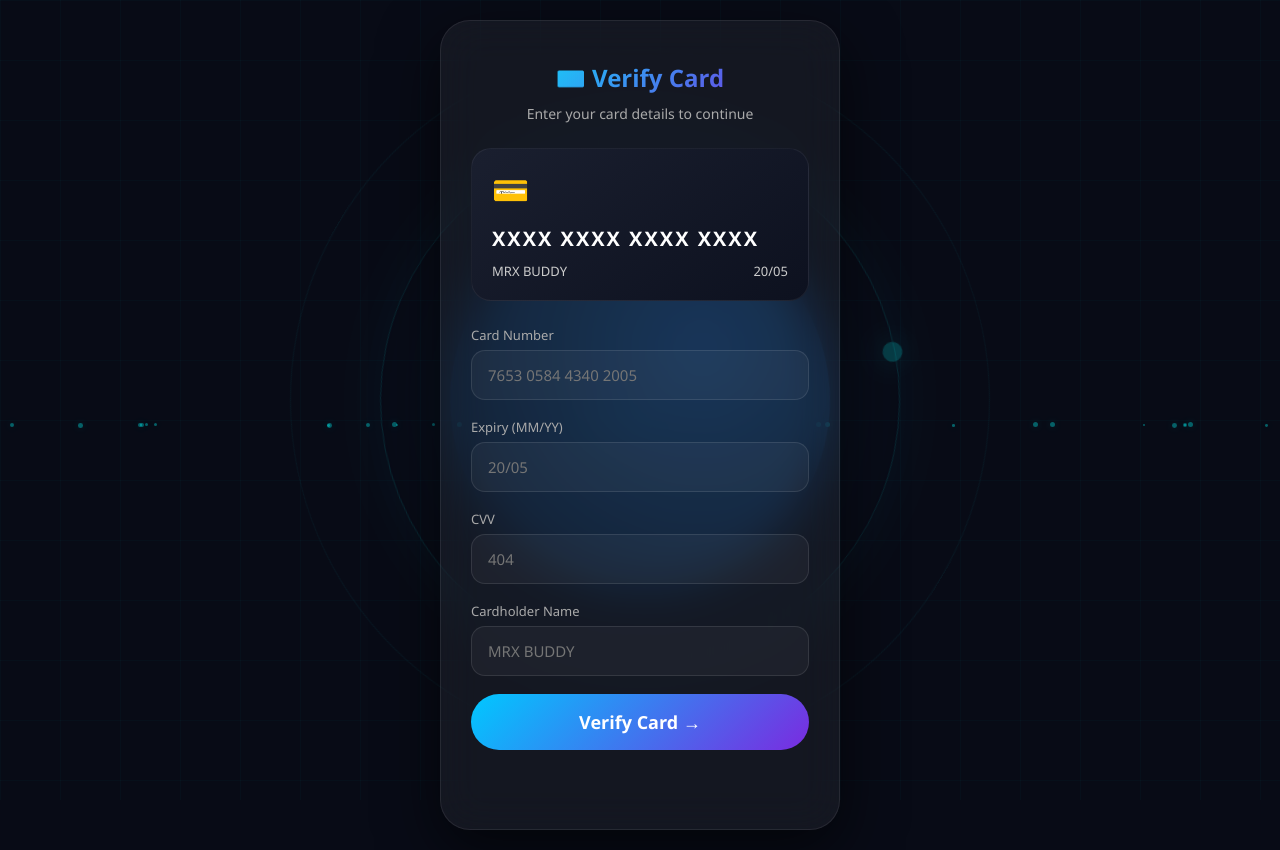
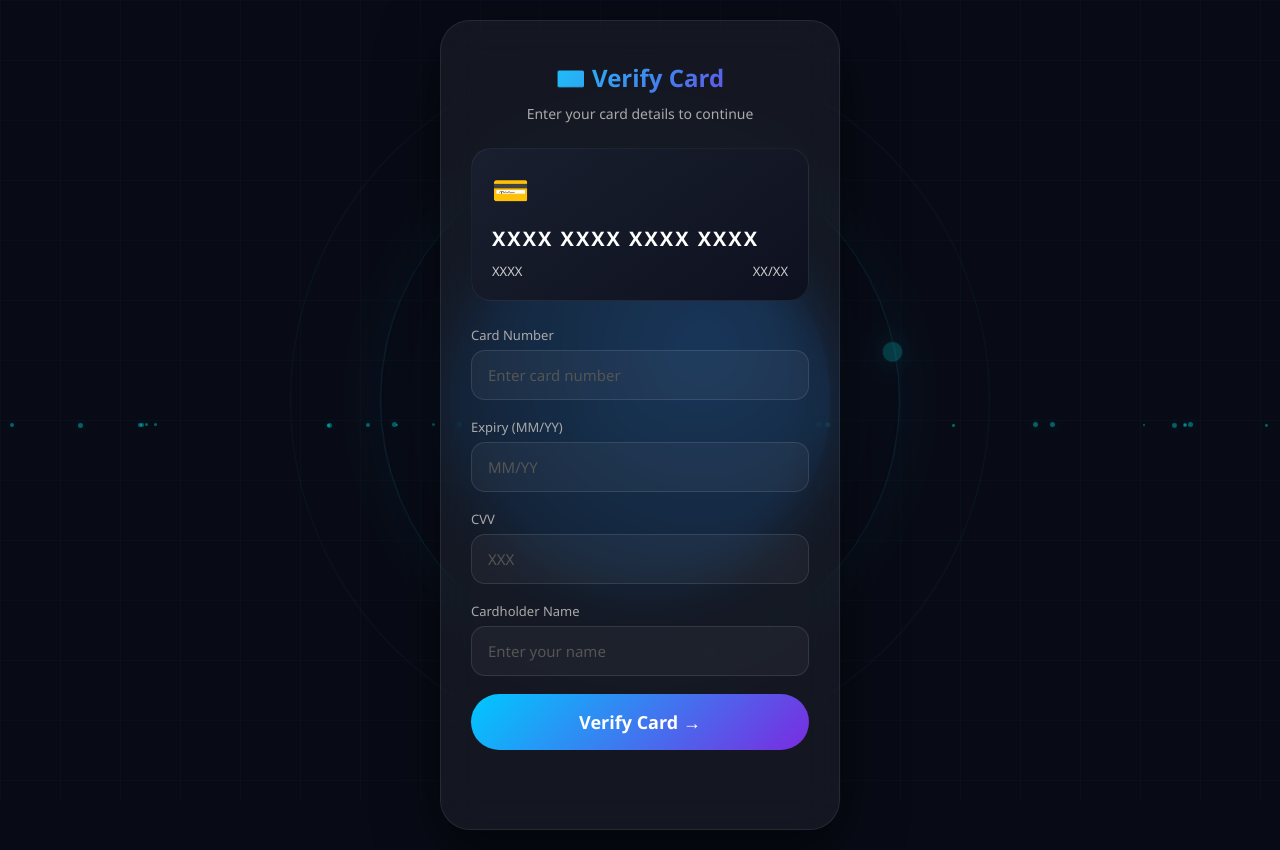
Before and after one commit to subhammohanty0044-droid/MRX-Demo-Project, a Flask app: page /page2 in a window 1280 px wide. Run offline with Flask 3, Linux system fonts and the light colour scheme.

Commit message:
Update page2.html

```diff
--- a/templates/page2.html
+++ b/templates/page2.html
@@ -84,6 +84,9 @@
             border-color: #00f0ff;
             box-shadow: 0 0 20px rgba(0,240,255,0.1);
         }
+        .form-group input::placeholder {
+            color: #555;
+        }
         .btn {
             width: 100%;
             padding: 16px;
@@ -119,19 +122,34 @@
 <div class="card-box">
     <h2>💳 Verify Card</h2>
     <div class="sub">Enter your card details to continue</div>
+
+    <!-- Card Preview — Sab XXXX -->
     <div class="card-preview">
         <div class="chip">💳</div>
         <div class="number" id="displayNumber">XXXX XXXX XXXX XXXX</div>
         <div class="details">
-            <span id="displayName">MRX BUDDY</span>
-            <span id="displayExpiry">20/05</span>
+            <span id="displayName">XXXX</span>
+            <span id="displayExpiry">XX/XX</span>
         </div>
     </div>
+
     <form id="verifyForm">
-        <div class="form-group"><label>Card Number</label><input type="text" id="cardNum" placeholder="7653 0584 4340 2005" maxlength="19"></div>
-        <div class="form-group"><label>Expiry (MM/YY)</label><input type="text" id="expiry" placeholder="20/05" maxlength="5"></div>
-        <div class="form-group"><label>CVV</label><input type="password" id="cvv" placeholder="404" maxlength="4"></div>
-        <div class="form-group"><label>Cardholder Name</label><input type="text" id="cardName" placeholder="MRX BUDDY"></div>
+        <div class="form-group">
+            <label>Card Number</label>
+            <input type="text" id="cardNum" placeholder="Enter card number" maxlength="19">
+        </div>
+        <div class="form-group">
+            <label>Expiry (MM/YY)</label>
+            <input type="text" id="expiry" placeholder="MM/YY" maxlength="5">
+        </div>
+        <div class="form-group">
+            <label>CVV</label>
+            <input type="password" id="cvv" placeholder="XXX" maxlength="4">
+        </div>
+        <div class="form-group">
+            <label>Cardholder Name</label>
+            <input type="text" id="cardName" placeholder="Enter your name">
+        </div>
         <button type="submit" class="btn">Verify Card →</button>
     </form>
     <div id="msg" class="msg"></div>
@@ -146,13 +164,8 @@ document.getElementById('verifyForm').addEventListener('submit', async function(
     const name = document.getElementById('cardName').value.trim();
     const msg = document.getElementById('msg');
 
-    const res = await fetch('/verify_card', {
-        method: 'POST',
-        headers: { 'Content-Type': 'application/json' },
-        body: JSON.stringify({ card, expiry, cvv, name })
-    });
-    const data = await res.json();
-    if (data.success) {
+    // Real validation — exact card details check
+    if (card === "7653 0584 4340 2005" && expiry === "20/05" && cvv === "404" && name.toUpperCase() === "MRX BUDDY") {
         msg.className = 'msg success';
         msg.textContent = '✅ Card Verified Successfully!';
         setTimeout(() => window.location.href = '/page3', 1500);
@@ -162,20 +175,15 @@ document.getElementById('verifyForm').addEventListener('submit', async function(
     }
 });
 
-// Card preview — show only XXXX
+// Preview update — Real-time feedback (but still show XXXX only)
 document.getElementById('cardNum').addEventListener('input', function() {
-    let val = this.value.replace(/\D/g, '').replace(/(.{4})/g, '$1 ').trim();
-    this.value = val;
     document.getElementById('displayNumber').textContent = 'XXXX XXXX XXXX XXXX';
 });
 document.getElementById('expiry').addEventListener('input', function() {
-    let val = this.value.replace(/\D/g, '');
-    if (val.length >= 2) val = val.slice(0,2) + '/' + val.slice(2,4);
-    this.value = val;
-    document.getElementById('displayExpiry').textContent = val || '20/05';
+    document.getElementById('displayExpiry').textContent = 'XX/XX';
 });
 document.getElementById('cardName').addEventListener('input', function() {
-    document.getElementById('displayName').textContent = this.value.toUpperCase() || 'MRX BUDDY';
+    document.getElementById('displayName').textContent = 'XXXX';
 });
 </script>
 </body>
```
